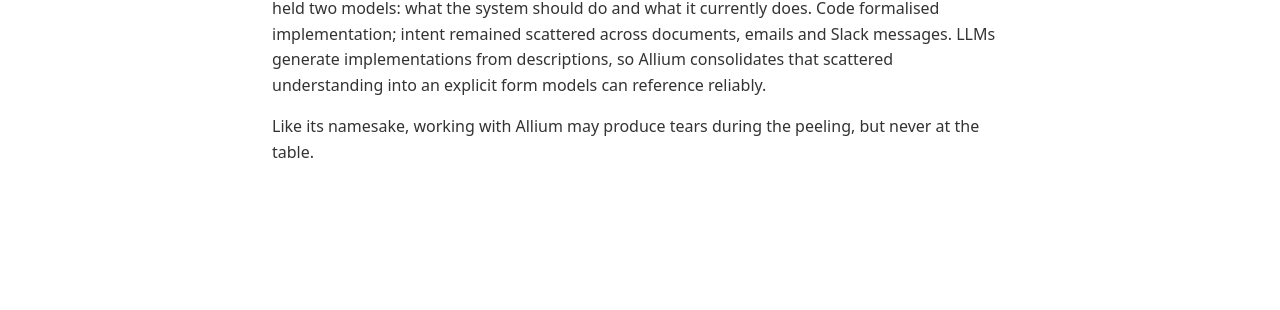
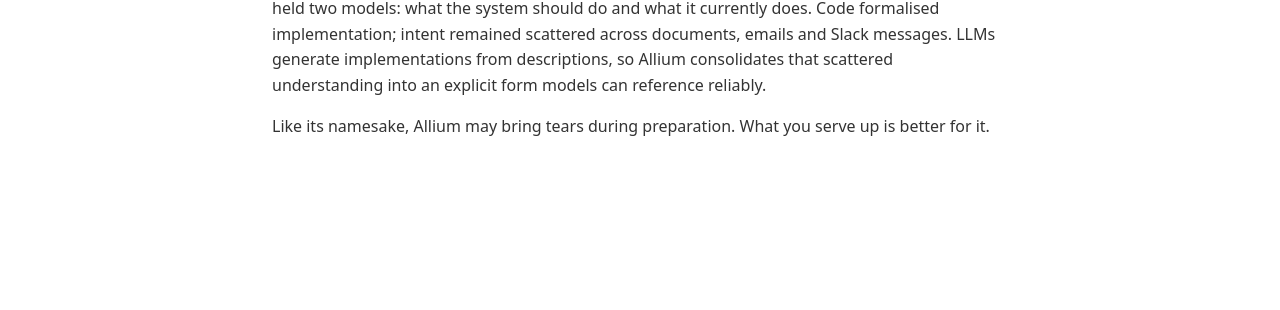
Before and after one commit to juxt/allium, a Jekyll site: the page built from about.md, in a window 1280 px wide. Shown: the part 404-714 px from the top of the page. Built offline with Jekyll 4.4.1, drawn with Linux system fonts in a browser that asks for light colours.

Commit message:
Rework closing line on about page

```diff
--- a/about.md
+++ b/about.md
@@ -11,4 +11,4 @@
 
 The idiom "know your onions" means to understand a subject thoroughly. Engineers have always held two models: what the system should do and what it currently does. Code formalised implementation; intent remained scattered across documents, emails and Slack messages. LLMs generate implementations from descriptions, so Allium consolidates that scattered understanding into an explicit form models can reference reliably.
 
-Like its namesake, working with Allium may produce tears during the peeling, but never at the table.
+Like its namesake, Allium may bring tears during preparation. What you serve up is better for it.
```
